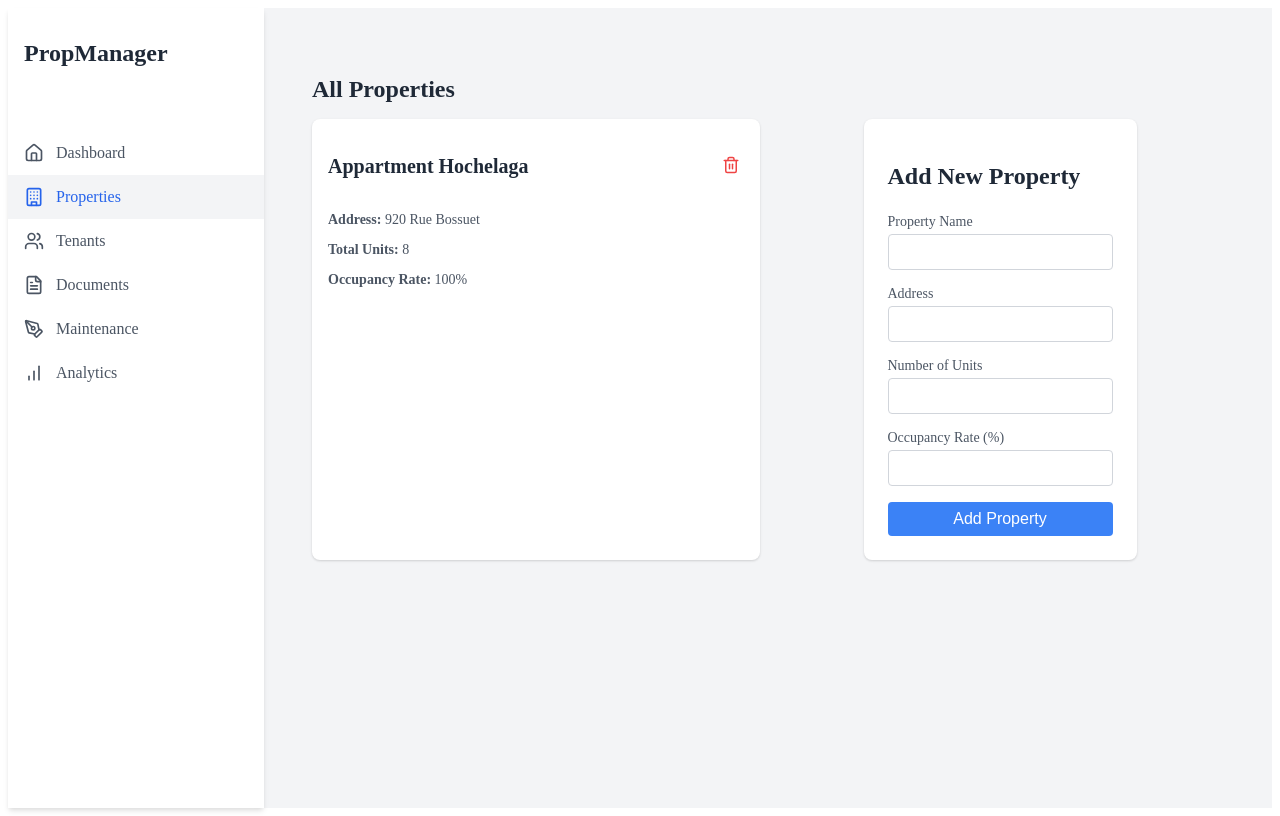
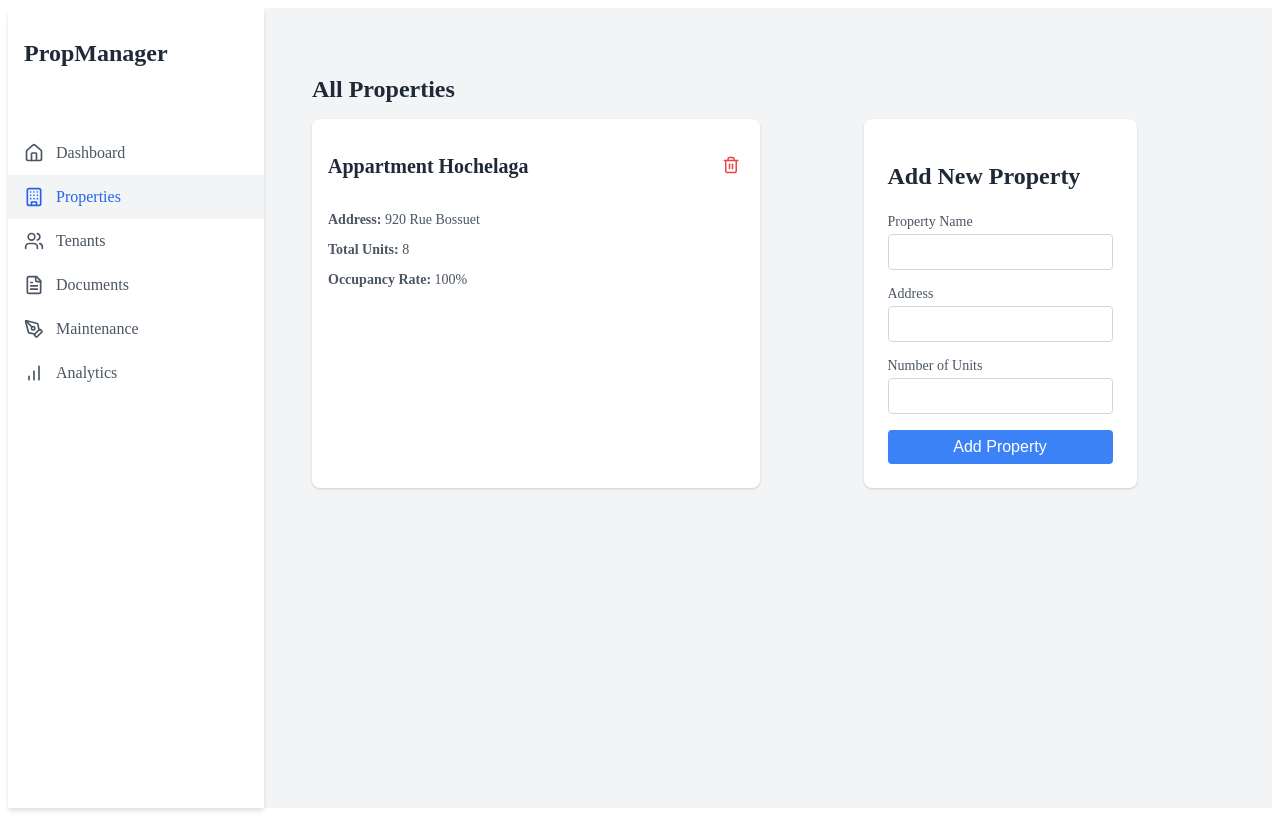
Before and after one commit to antholim/RealEstateManager, a React (Vite) app in the folder Frontend/: page /dashboard in a window 1280 px wide. Both pictures are taken after a click on the element "Properties". Built offline with nearby package versions, Linux system fonts and the light colour scheme.

Commit message:
Removed occupancy rate

```diff
--- a/Frontend/src/pages/Dashboard/components/add-property.tsx
+++ b/Frontend/src/pages/Dashboard/components/add-property.tsx
@@ -9,7 +9,6 @@ export function AddProperty() {
     name: "",
     address: "",
     units: "",
-    occupancyRate: "",
   })
 
   const [errors, setErrors] = useState<Record<string, string>>({})
@@ -28,14 +27,6 @@ export function AddProperty() {
     if (!formData.address.trim()) newErrors.address = "Address is required"
     if (!formData.units.trim()) newErrors.units = "Number of units is required"
     else if (isNaN(Number(formData.units))) newErrors.units = "Units must be a number"
-    if (!formData.occupancyRate.trim()) newErrors.occupancyRate = "Occupancy rate is required"
-    else if (
-      isNaN(Number(formData.occupancyRate)) ||
-      Number(formData.occupancyRate) < 0 ||
-      Number(formData.occupancyRate) > 100
-    ) {
-      newErrors.occupancyRate = "Occupancy rate must be a number between 0 and 100"
-    }
     return newErrors
   }
 
@@ -50,7 +41,6 @@ export function AddProperty() {
         name: "",
         address: "",
         units: "",
-        occupancyRate: "",
       })
     } else {
       setErrors(newErrors)
@@ -103,20 +93,6 @@ export function AddProperty() {
           />
           {errors.units && <span className={styles.error}>{errors.units}</span>}
         </div>
-        <div className={styles.formGroup}>
-          <label htmlFor="occupancyRate" className={styles.label}>
-            Occupancy Rate (%)
-          </label>
-          <input
-            type="number"
-            id="occupancyRate"
-            name="occupancyRate"
-            value={formData.occupancyRate}
-            onChange={handleChange}
-            className={styles.input}
-          />
-          {errors.occupancyRate && <span className={styles.error}>{errors.occupancyRate}</span>}
-        </div>
         <button type="submit" className={styles.submitButton}>
           Add Property
         </button>
```
